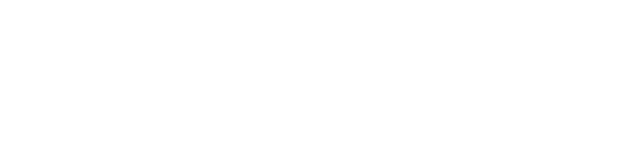
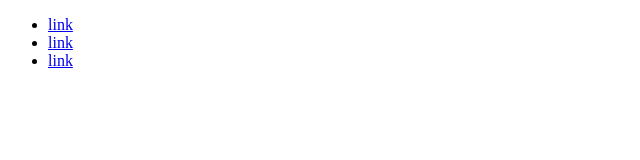
Before and after one commit to Maghty/pratica_git, a plain HTML site: page index.html in a window 1280 px wide. Shown: the whole page, without its empty margins (0-640 px from the left). Drawn offline with Linux system fonts and the light colour scheme.

Commit message:
adicionando nav

```diff
--- a/index.html
+++ b/index.html
@@ -7,6 +7,12 @@
     <title>Document</title>
 </head>
 <body>
-
+    <nav>
+        <ul>
+            <li><a href="link1.html">link</a></li>
+            <li><a href="link2.html">link</a></li>
+            <li><a href="link3.html">link</a></li>
+        </ul>
+    </nav>
 </body>
 </html>
```
